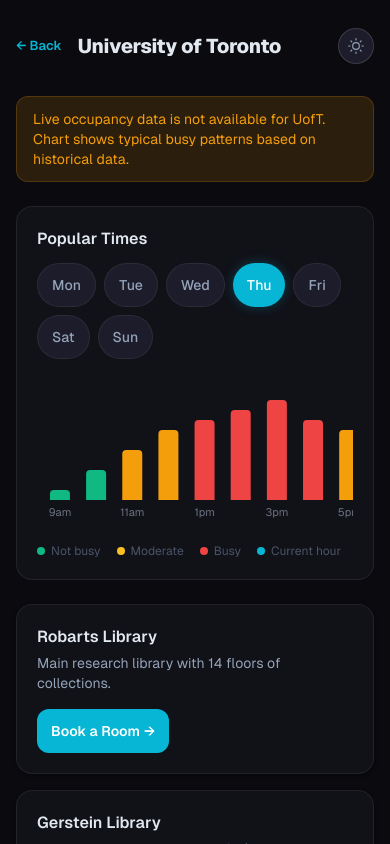
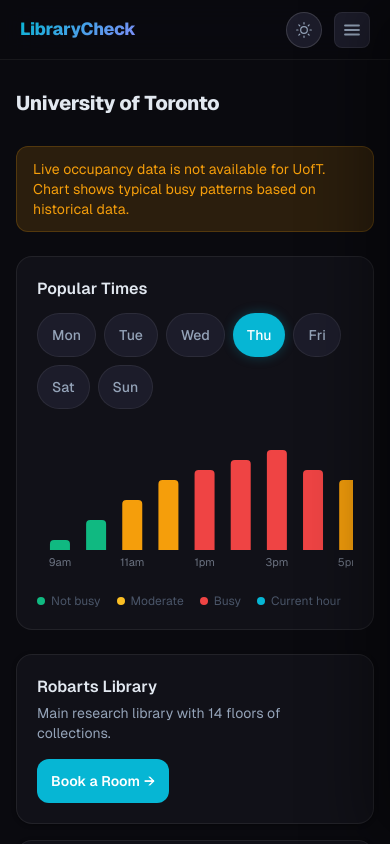
Before and after one commit to ayaanmohsin066/library-tracker, a Next.js app: page /uoft in a window 390 px wide. Shown: the top 844 px of the page. Built offline with nearby package versions, Linux system fonts and the light colour scheme.

Commit message:
add Navbar with glassmorphism, active links, mobile drawer

```diff
--- a/app/regina/page.tsx
+++ b/app/regina/page.tsx
@@ -1,57 +1,22 @@
-import Link from "next/link";
+import Navbar from "@/components/Navbar";
 import ReginaTab from "@/components/tabs/ReginaTab";
-import ThemeToggle from "@/components/ThemeToggle";
 
 export default function ReginaPage() {
   return (
     <div style={{ minHeight: "100vh", backgroundColor: "var(--bg-base)" }}>
-      <div style={{ maxWidth: "1100px", margin: "0 auto", padding: "28px 16px 80px" }}>
-        <header
-          style={{
-            display: "flex",
-            alignItems: "center",
-            justifyContent: "space-between",
-            gap: "16px",
-            marginBottom: "32px",
-          }}
-        >
-          <div
-            style={{
-              display: "flex",
-              alignItems: "center",
-              gap: "16px",
-              minWidth: 0,
-            }}
-          >
-            <Link
-              href="/"
-              style={{
-                fontSize: "13px",
-                fontWeight: 600,
-                color: "var(--accent)",
-                textDecoration: "none",
-                flexShrink: 0,
-              }}
-            >
-              ← Back
-            </Link>
+      <Navbar />
+      <div style={{ maxWidth: "1100px", margin: "0 auto", padding: "88px 16px 80px" }}>
         <h1
           style={{
             fontSize: "clamp(1.25rem, 4vw, 1.75rem)",
             fontWeight: 800,
             color: "var(--text-primary)",
             letterSpacing: "-0.02em",
-                overflow: "hidden",
-                textOverflow: "ellipsis",
-                whiteSpace: "nowrap",
+            marginBottom: "28px",
           }}
         >
           University of Regina
         </h1>
-          </div>
-          <ThemeToggle />
-        </header>
-
         <ReginaTab />
       </div>
     </div>
--- a/app/uoft/page.tsx
+++ b/app/uoft/page.tsx
@@ -1,57 +1,22 @@
-import Link from "next/link";
+import Navbar from "@/components/Navbar";
 import UoftTab from "@/components/tabs/UoftTab";
-import ThemeToggle from "@/components/ThemeToggle";
 
 export default function UoftPage() {
   return (
     <div style={{ minHeight: "100vh", backgroundColor: "var(--bg-base)" }}>
-      <div style={{ maxWidth: "1100px", margin: "0 auto", padding: "28px 16px 80px" }}>
-        <header
-          style={{
-            display: "flex",
-            alignItems: "center",
-            justifyContent: "space-between",
-            gap: "16px",
-            marginBottom: "32px",
-          }}
-        >
-          <div
-            style={{
-              display: "flex",
-              alignItems: "center",
-              gap: "16px",
-              minWidth: 0,
-            }}
-          >
-            <Link
-              href="/"
-              style={{
-                fontSize: "13px",
-                fontWeight: 600,
-                color: "var(--accent)",
-                textDecoration: "none",
-                flexShrink: 0,
-              }}
-            >
-              ← Back
-            </Link>
+      <Navbar />
+      <div style={{ maxWidth: "1100px", margin: "0 auto", padding: "88px 16px 80px" }}>
         <h1
           style={{
             fontSize: "clamp(1.25rem, 4vw, 1.75rem)",
             fontWeight: 800,
             color: "var(--text-primary)",
             letterSpacing: "-0.02em",
-                overflow: "hidden",
-                textOverflow: "ellipsis",
-                whiteSpace: "nowrap",
+            marginBottom: "28px",
           }}
         >
           University of Toronto
         </h1>
-          </div>
-          <ThemeToggle />
-        </header>
-
         <UoftTab />
       </div>
     </div>
--- a/app/waterloo/page.tsx
+++ b/app/waterloo/page.tsx
@@ -1,57 +1,22 @@
-import Link from "next/link";
+import Navbar from "@/components/Navbar";
 import WaterlooTab from "@/components/tabs/WaterlooTab";
-import ThemeToggle from "@/components/ThemeToggle";
 
 export default function WaterlooPage() {
   return (
     <div style={{ minHeight: "100vh", backgroundColor: "var(--bg-base)" }}>
-      <div style={{ maxWidth: "1100px", margin: "0 auto", padding: "28px 16px 80px" }}>
-        <header
-          style={{
-            display: "flex",
-            alignItems: "center",
-            justifyContent: "space-between",
-            gap: "16px",
-            marginBottom: "32px",
-          }}
-        >
-          <div
-            style={{
-              display: "flex",
-              alignItems: "center",
-              gap: "16px",
-              minWidth: 0,
-            }}
-          >
-            <Link
-              href="/"
-              style={{
-                fontSize: "13px",
-                fontWeight: 600,
-                color: "var(--accent)",
-                textDecoration: "none",
-                flexShrink: 0,
-              }}
-            >
-              ← Back
-            </Link>
+      <Navbar />
+      <div style={{ maxWidth: "1100px", margin: "0 auto", padding: "88px 16px 80px" }}>
         <h1
           style={{
             fontSize: "clamp(1.25rem, 4vw, 1.75rem)",
             fontWeight: 800,
             color: "var(--text-primary)",
             letterSpacing: "-0.02em",
-                overflow: "hidden",
-                textOverflow: "ellipsis",
-                whiteSpace: "nowrap",
+            marginBottom: "28px",
           }}
         >
           University of Waterloo
         </h1>
-          </div>
-          <ThemeToggle />
-        </header>
-
         <WaterlooTab />
       </div>
     </div>
--- /dev/null
+++ b/components/Navbar.tsx
@@ -0,0 +1,210 @@
+"use client";
+
+import { useState } from "react";
+import Link from "next/link";
+import { usePathname } from "next/navigation";
+import ThemeToggle from "@/components/ThemeToggle";
+
+const NAV_LINKS = [
+  { href: "/waterloo", label: "Waterloo" },
+  { href: "/regina",   label: "Regina"   },
+  { href: "/uoft",     label: "UofT"     },
+];
+
+const LOGO_STYLE: React.CSSProperties = {
+  fontSize: "1.1rem",
+  fontWeight: 800,
+  letterSpacing: "-0.02em",
+  textDecoration: "none",
+  background: "linear-gradient(135deg, #06b6d4 0%, #818cf8 100%)",
+  WebkitBackgroundClip: "text",
+  WebkitTextFillColor: "transparent",
+  backgroundClip: "text",
+};
+
+export default function Navbar() {
+  const [open, setOpen] = useState(false);
+  const pathname = usePathname();
+
+  const close = () => setOpen(false);
+
+  return (
+    <>
+      {/* ── Bar ─────────────────────────────────────────────────── */}
+      <nav
+        className="fixed inset-x-0 top-0 z-50 flex h-[60px] items-center justify-between px-5 sm:px-8"
+        style={{
+          backgroundColor: "rgba(10,10,15,0.72)",
+          backdropFilter: "blur(18px) saturate(180%)",
+          WebkitBackdropFilter: "blur(18px) saturate(180%)",
+          borderBottom: "1px solid rgba(255,255,255,0.06)",
+        }}
+      >
+        {/* Logo */}
+        <Link href="/" style={LOGO_STYLE}>
+          LibraryCheck
+        </Link>
+
+        {/* Desktop: nav links + theme toggle */}
+        <div className="hidden items-center gap-1 sm:flex">
+          {NAV_LINKS.map(({ href, label }) => {
+            const active = pathname === href;
+            return (
+              <Link
+                key={href}
+                href={href}
+                style={{
+                  padding: "6px 14px",
+                  borderRadius: "8px",
+                  fontSize: "14px",
+                  fontWeight: 600,
+                  textDecoration: "none",
+                  color: active ? "#fff" : "var(--text-secondary)",
+                  backgroundColor: active ? "var(--accent)" : "transparent",
+                  boxShadow: active ? "0 0 14px var(--accent-glow)" : "none",
+                  transition: "color 150ms ease, background-color 150ms ease",
+                }}
+              >
+                {label}
+              </Link>
+            );
+          })}
+          <div style={{ marginLeft: "8px" }}>
+            <ThemeToggle />
+          </div>
+        </div>
+
+        {/* Mobile: theme toggle + hamburger */}
+        <div className="flex items-center gap-3 sm:hidden">
+          <ThemeToggle />
+          <button
+            onClick={() => setOpen(true)}
+            aria-label="Open menu"
+            style={{
+              display: "flex",
+              alignItems: "center",
+              justifyContent: "center",
+              width: 36,
+              height: 36,
+              borderRadius: "8px",
+              backgroundColor: "var(--bg-elevated)",
+              border: "1px solid var(--border)",
+              color: "var(--text-secondary)",
+              cursor: "pointer",
+              flexShrink: 0,
+            }}
+          >
+            <svg width="18" height="18" viewBox="0 0 18 18" fill="none" aria-hidden="true">
+              <line x1="2" y1="4.5" x2="16" y2="4.5" stroke="currentColor" strokeWidth={1.8} strokeLinecap="round" />
+              <line x1="2" y1="9"   x2="16" y2="9"   stroke="currentColor" strokeWidth={1.8} strokeLinecap="round" />
+              <line x1="2" y1="13.5" x2="16" y2="13.5" stroke="currentColor" strokeWidth={1.8} strokeLinecap="round" />
+            </svg>
+          </button>
+        </div>
+      </nav>
+
+      {/* ── Mobile drawer ───────────────────────────────────────── */}
+      {/* Scrim */}
+      <div
+        onClick={close}
+        aria-hidden="true"
+        style={{
+          position: "fixed",
+          inset: 0,
+          zIndex: 60,
+          backgroundColor: "rgba(0,0,0,0.5)",
+          backdropFilter: "blur(2px)",
+          WebkitBackdropFilter: "blur(2px)",
+          opacity: open ? 1 : 0,
+          pointerEvents: open ? "auto" : "none",
+          transition: "opacity 250ms ease",
+        }}
+      />
+
+      {/* Panel */}
+      <div
+        role="dialog"
+        aria-modal="true"
+        aria-label="Navigation menu"
+        style={{
+          position: "fixed",
+          top: 0,
+          right: 0,
+          bottom: 0,
+          width: "min(280px, 80vw)",
+          zIndex: 70,
+          backgroundColor: "var(--bg-elevated)",
+          borderLeft: "1px solid var(--border)",
+          display: "flex",
+          flexDirection: "column",
+          padding: "20px",
+          transform: open ? "translateX(0)" : "translateX(100%)",
+          transition: "transform 300ms cubic-bezier(0.4,0,0.2,1)",
+          boxShadow: "-24px 0 60px rgba(0,0,0,0.4)",
+        }}
+      >
+        {/* Drawer header */}
+        <div
+          style={{
+            display: "flex",
+            alignItems: "center",
+            justifyContent: "space-between",
+            marginBottom: "36px",
+          }}
+        >
+          <Link href="/" onClick={close} style={LOGO_STYLE}>
+            LibraryCheck
+          </Link>
+          <button
+            onClick={close}
+            aria-label="Close menu"
+            style={{
+              display: "flex",
+              alignItems: "center",
+              justifyContent: "center",
+              width: 34,
+              height: 34,
+              borderRadius: "8px",
+              backgroundColor: "var(--bg-surface)",
+              border: "1px solid var(--border)",
+              color: "var(--text-secondary)",
+              cursor: "pointer",
+            }}
+          >
+            <svg width="16" height="16" viewBox="0 0 16 16" fill="none" aria-hidden="true">
+              <line x1="3" y1="3" x2="13" y2="13" stroke="currentColor" strokeWidth={1.8} strokeLinecap="round" />
+              <line x1="13" y1="3" x2="3" y2="13" stroke="currentColor" strokeWidth={1.8} strokeLinecap="round" />
+            </svg>
+          </button>
+        </div>
+
+        {/* Drawer links */}
+        <nav style={{ display: "flex", flexDirection: "column", gap: "4px" }}>
+          {NAV_LINKS.map(({ href, label }) => {
+            const active = pathname === href;
+            return (
+              <Link
+                key={href}
+                href={href}
+                onClick={close}
+                style={{
+                  padding: "12px 16px",
+                  borderRadius: "10px",
+                  fontSize: "15px",
+                  fontWeight: 600,
+                  textDecoration: "none",
+                  color: active ? "#fff" : "var(--text-primary)",
+                  backgroundColor: active ? "var(--accent)" : "transparent",
+                  boxShadow: active ? "0 0 14px var(--accent-glow)" : "none",
+                  transition: "background-color 150ms ease",
+                }}
+              >
+                {label}
+              </Link>
+            );
+          })}
+        </nav>
+      </div>
+    </>
+  );
+}
```
Lines whose indentation alone changed are shown as unchanged.
